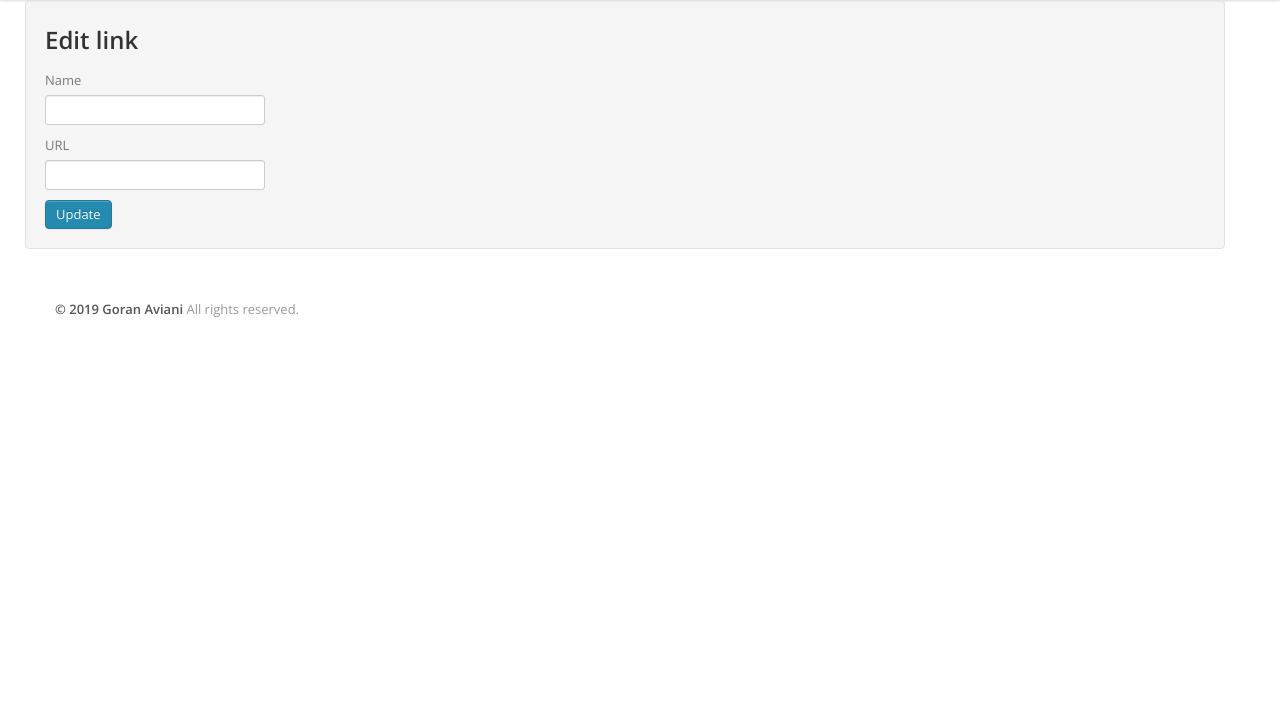
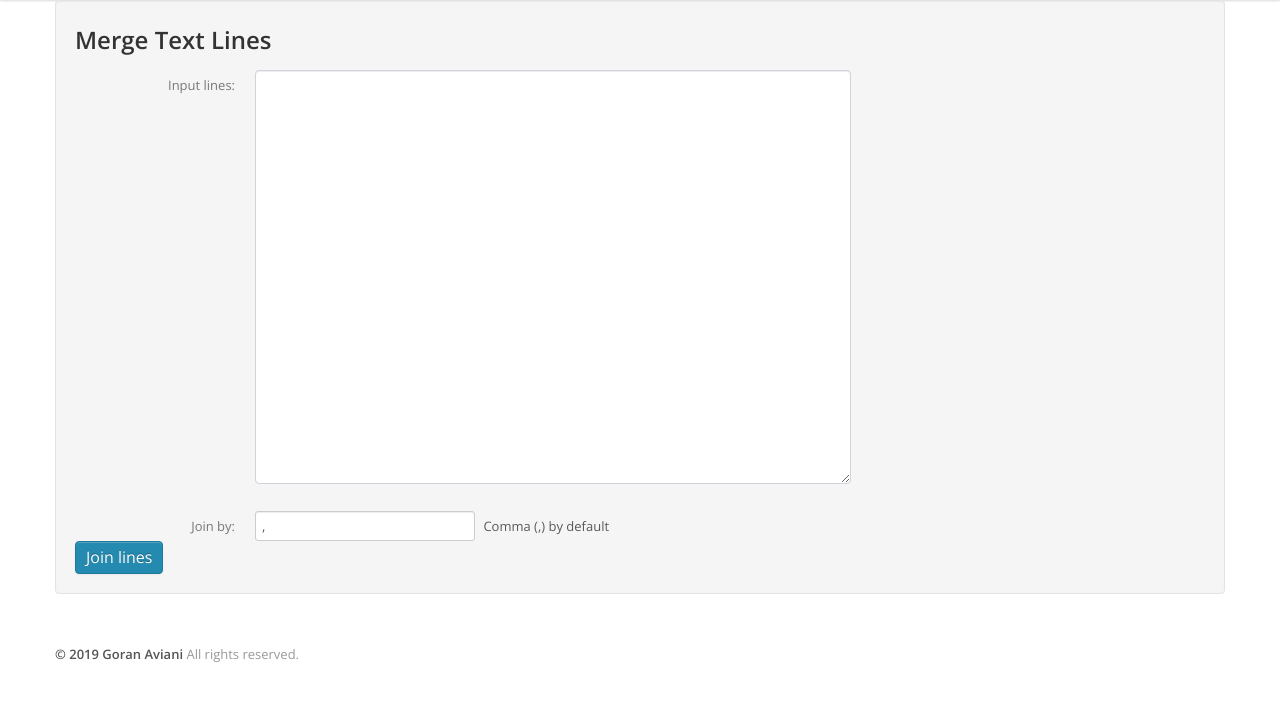
Before and after one commit to GoranAviani/inaivatools, a Django app: page /merge/mergeit/ in a window 1280 px wide. Shown: the part 61-762 px from the top of the page. Run offline with Django 3.2, Linux system fonts and the light colour scheme; some libraries are stand-ins or nearby versions.

Commit message:
merge text layout

```diff
--- a/mergetextlines/forms.py
+++ b/mergetextlines/forms.py
@@ -1,5 +1,5 @@
 from django import forms
 
 class merge_text_input_form(forms.Form):
-    link_name = forms.CharField(label='', widget=forms.TextInput(attrs={'class':'note-title-input'}))
-    link_url = forms.CharField(label='', widget=forms.TextInput(attrs={'class':'note-title-input'}))
+    inputText = forms.CharField(label='', widget=forms.Textarea(attrs={'class':'merge-text-input'}))
+    joinBy = forms.CharField(label='', widget=forms.TextInput(attrs={'class':'note-title-input'}), initial=',')
--- a/mergetextlines/views.py
+++ b/mergetextlines/views.py
@@ -1,20 +1,20 @@
 from django.shortcuts import render
-from django.shortcuts import redirect
+#from django.shortcuts import redirect
 from .forms import merge_text_input_form
 
 # Create your views here.
 def merge_text_input(request):
     if request.method == 'POST':
-        form_link_create = merge_text_input_form(request.POST)
-        if form_link_create.is_valid():
-          #  form = form_link_create.save(commit=False)
+        textToJoin = merge_text_input_form(request.POST)
+        if textToJoin.is_valid():
+          #  form = textToJoin.save(commit=False)
           #  form.link_user = request.user
             #Check does the link have http or https in the beginning
          #   form.link_url = add_HTTP_to_linkurl(form.link_url)
          #   form.save()
             print("ssssss")
         #  messages.success(request, 'Link saved!',extra_tags='link_create')
-        return redirect('dashboard')
+        #return redirect('dashboard')
     else:
-        form_link_create = merge_text_input_form()
-        return render(request, 'mergeTextLines/mergelines.html', {'form_link_create': form_link_create})
+        textToJoin = merge_text_input_form()
+        return render(request, 'mergeTextLines/mergelines.html', {'textToJoin': textToJoin})
--- /dev/null
+++ b/static/css/moj.css
@@ -0,0 +1,14 @@
+.merge-text-input{
+    width: 60%;
+    height: 400px;
+
+    display: block;
+    padding: .375rem .75rem;
+    line-height: 1.5;
+    color: #495057;
+    background-color: #fff;
+    background-clip: padding-box;
+    border: 1px solid #ced4da;
+    border-radius: .25rem;
+    transition: border-color .15s ease-in-out,box-shadow .15s ease-in-out;
+  }
--- a/templates/base.html
+++ b/templates/base.html
@@ -11,6 +11,7 @@
   <link type="text/css" href="{% static 'bootstrap/css/bootstrap.min.css' %} " rel="stylesheet">
   <link type="text/css" href="{% static 'bootstrap/css/bootstrap-responsive.min.css' %} " rel="stylesheet">
   <link type="text/css" href="{% static 'css/theme.css' %} " rel="stylesheet">
+  <link type="text/css" href="{% static 'css/moj.css' %} " rel="stylesheet">
   <link type="text/css" href="{% static 'images/icons/css/font-awesome.css' %} " rel="stylesheet">
   <link type="text/css" href='http://fonts.googleapis.com/css?family=Open+Sans:400italic,600italic,400,600' rel='stylesheet'>
 </head>
--- a/templates/mergeTextLines/mergelines.html
+++ b/templates/mergeTextLines/mergelines.html
@@ -2,27 +2,29 @@
 {% extends 'base.html' %}
 
 {% block content %}
-<div class="normal-center-page ">
   <div class="container">
-    <div class="row">
-      <div class="col-md-10 col-md-offset-1 col-xs-10 col-xs-offset-1">
         <div class="well  normal-center-container">
-          <h2 class="text-center">Edit link</h2>
-          <form method="post">
-            {% csrf_token %}
-            <div class="form-group">
-              <label>Name</label>
-              {{form_link_create.link_name}}
-            </div>
-            <div class="form-group">
-              <label>URL</label>
-              {{form_link_create.link_url}}
-            </div>
-              <button type="submit" class="btn  btn-primary btn-main-blue btn-big btn-100percent">Update</button>
-          </form>
+            <h2>Merge Text Lines</h2>
+            <form method="post" class="form-horizontal row-fluid">
+                {% csrf_token %}
+                <div class="control-group">
+                    <label class="control-label" for="basicinput">Input lines:</label>
+                    <div class="controls">
+                        {{textToJoin.inputText}}
+                    </div>
+                </div>
+                <div class="control-group">
+                    <label class="control-label" for="basicinput">Join by:</label>
+                    <div class="controls">
+                        {{textToJoin.joinBy}} <span class="help-inline">Comma (,) by default</span>
+                    </div>
+                </div>
+
+                <div class="d-flex justify-content-center">
+                        <button type="submit" class="btn btn-large btn-primary">Join lines</button>
+                      </div>
+
+            </form>
         </div>
-      </div>
-    </div>
   </div>
-</div>
 {% endblock %}
```
Also changed, not shown: templates/index.html (+2 -41 lines).
